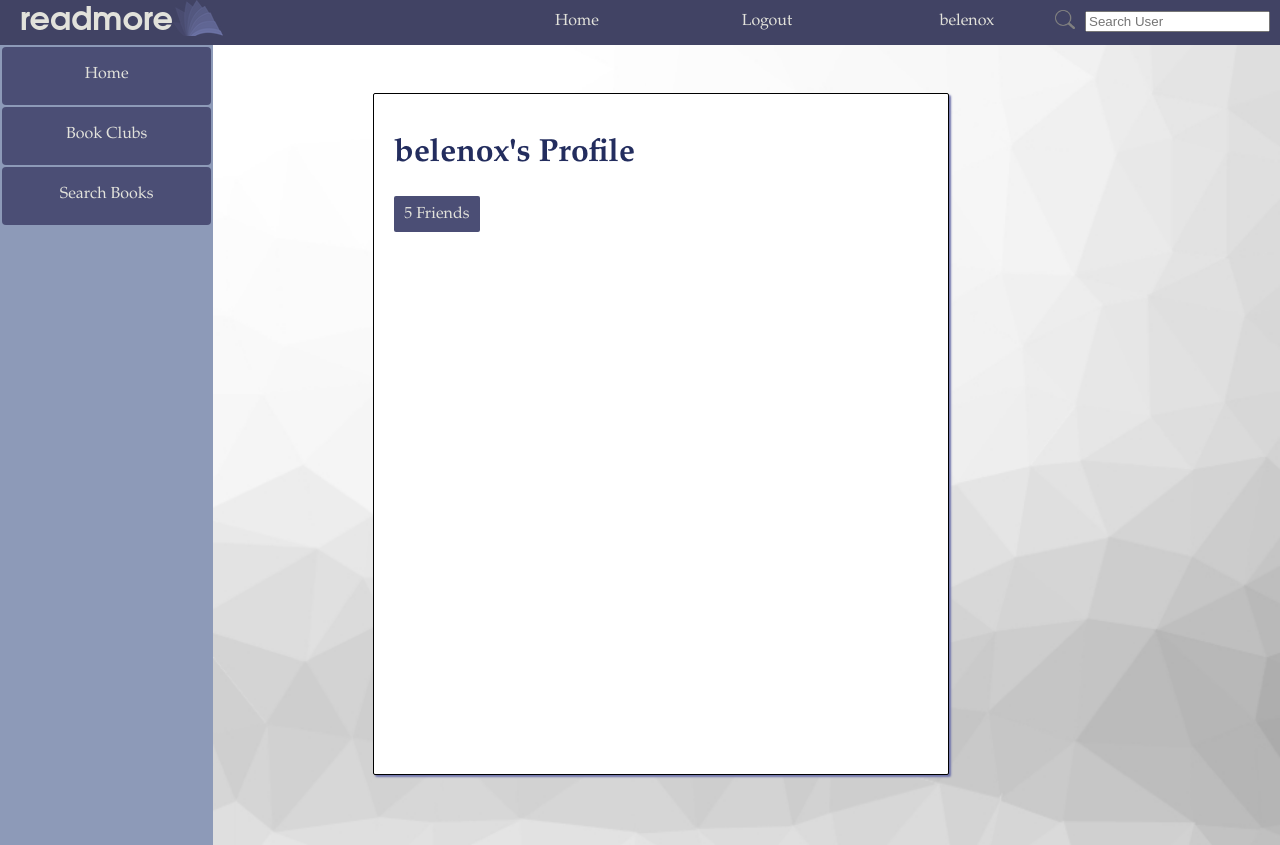
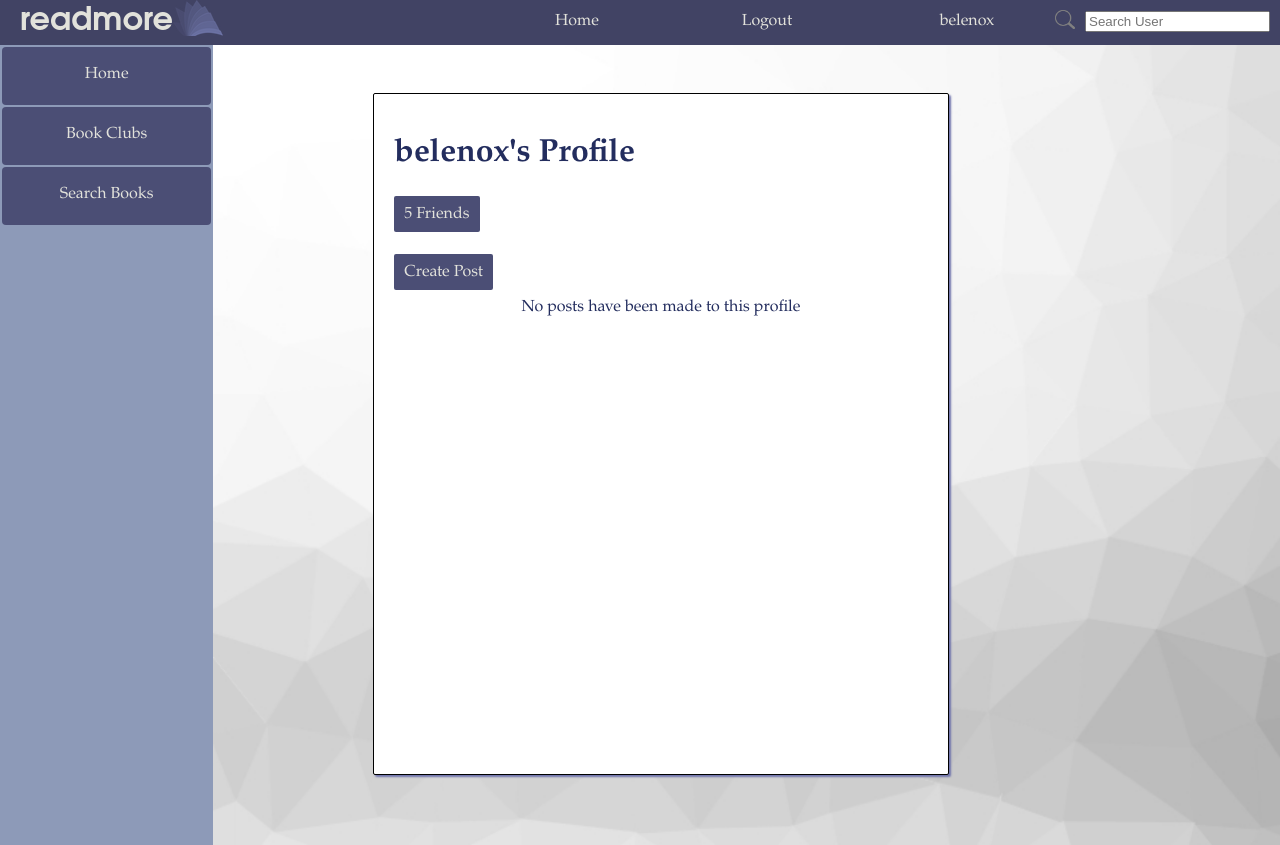
Before and after one commit to benelenox/Readmore, a Django app: page /readmore/profile/1/ in a window 1280 px wide. Run offline with Django 3.2, Linux system fonts and the light colour scheme; a user stored in the database is signed in; data comes from the database, SQL or seed files in the repository.

Commit message:
Implemented user profile posts and fixed a couple bugs + Currently, users can post to their own profile and to the profiles of their friends * Fixed the "create a book club post" form erroring instead of telling the user when the form input is invalid * Fixed book club posts made after a post with an image causing visual errors due to a misplaced </div> tag

```diff
--- a/readmore_app/forms.py
+++ b/readmore_app/forms.py
@@ -6,6 +6,11 @@ import re
 from datetime import date, timedelta, datetime
 
 class club_post(forms.Form):
+    title = forms.CharField(widget=forms.TextInput(attrs={'size':50}), validators=[validators.RegexValidator(regex="^[a-zA-Z_\-0-9].{2,99}$", message="A valid post title must be provided.")])
+    image = forms.CharField(required=False, widget=forms.TextInput(attrs={'size':50}))
+    text = forms.CharField(widget=forms.Textarea(attrs={'cols': 50, 'style': 'resize: vertical;'}), required=False)
+
+class profile_post(forms.Form):
     title = forms.CharField(widget=forms.TextInput(attrs={'size':50}), validators=[validators.RegexValidator(regex="^[a-zA-Z_\-0-9].{2,99}$", message="A valid post title must be provided.")])
     image = forms.CharField(required=False, widget=forms.TextInput(attrs={'size':50}))
     text = forms.CharField(widget=forms.Textarea(attrs={'cols': 50, 'style': 'resize: vertical;'}), required=False)
--- a/readmore_app/models.py
+++ b/readmore_app/models.py
@@ -70,5 +70,8 @@ class Post(models.Model):
 class ClubPost(Post):
     post_club = models.ForeignKey(Club, on_delete=models.CASCADE)
 
+class ProfilePost(Post):
+    post_profile_user = models.ForeignKey(UserExt, on_delete=models.CASCADE)
+
 class Comment(Post):
     post_parent = models.ForeignKey(Post, on_delete=models.CASCADE, related_name="comments")
--- a/readmore_app/templates/readmore_app/club_home.html
+++ b/readmore_app/templates/readmore_app/club_home.html
@@ -52,8 +52,8 @@ Readmore - {{ club.club_name }}
                 {% if post.post_text %}
                 <div class="post_text">
                 <p>{{ post.post_text }}</p>
+                </div>
                 {% endif %}
-                </div>
             </div>
         {% endfor %}
     {% endif %}
--- a/readmore_app/templates/readmore_app/profile.html
+++ b/readmore_app/templates/readmore_app/profile.html
@@ -21,6 +21,39 @@ Readmore - {{ profile_user.username }}'s Profile
     <a href="{% url 'readmore_app:friend_list' profile_user.id %}" id="friendinfo" class="anchor_button">{{ profile_user.user_friends.all.count }} Friends</a>
     </div>
     <!-- Implement User bio -->
+    <div>
+        {% if real_user == profile_user or real_user in profile_user.user_friends.all %}
+        <p><a href="{% url 'readmore_app:create_profile_post' profile_user.id %}" class="anchor_button">Create Post</a></p>
+        {% endif %}
+    </div>
+    <center>
+    <div class="postlist">
+    {% if not profile_posts %}
+        <p>No posts have been made to this profile</p>
+    {% else %}
+        {% for post in profile_posts %}
+            <div class="clubpost">
+                <span class="likes">
+                    <span id="nlikes{{ post.post_id }}">{{ post.post_likes.count }}</span>
+                    <input id="likeimage{{post.post_id}}" onclick="doLike({{post.post_id}});" style="width: 20px;" type="image" src="{% if real_user in post.post_likes.all %}{% static 'readmore_app/thumbs_up.png' %}{% else %}{% static 'readmore_app/thumbs_up_gray.png' %}{% endif %}" />
+                </span>
+                <h2 style="margin: 10px;">{{ post.post_title }}</h2>
+                <h5 style="margin: 2px;">Post By: <a href="{% url 'readmore_app:profile' post.post_user.id %}">{{ post.post_user.username }}</a></h5>
+                <h6 style="margin: 2px;">{{ post.post_date|date:"m/d/Y h:i:s A" }}</h6>
+                {% if post.post_img %}
+                <img style="max-width: 500px;" src="{{ post.post_img }}"/>
+                {% endif %}
+                {% if post.post_text %}
+                <div class="post_text">
+                <p>{{ post.post_text }}</p>
+                </div>
+                {% endif %}
+            </div>
+        {% endfor %}
+    {% endif %}
+    </div>
+    </center>
+</div>
 {% endblock %}
 
 {% block js %}
@@ -65,4 +98,20 @@ function friend(user_id, type) {
     }, 500);
 }
 
+function doLike(post_id) {
+    const image = document.getElementById("likeimage" + post_id);
+    const nlikes = document.getElementById("nlikes" + post_id);
+    const xhrlike = new XMLHttpRequest();
+    xhrlike.onload = function() {
+        [new_image, num_likes] = this.responseText.split(' ');
+        if (new_image == "unlike") {
+            image.src = "/static/readmore_app/thumbs_up_gray.png";
+        } else if (new_image == "like") {
+            image.src = "/static/readmore_app/thumbs_up.png";
+        }
+        nlikes.innerHTML = num_likes;
+    }
+    xhrlike.open("GET", `/readmore/ajax/dolike/${post_id}/`);
+    xhrlike.send();
+}
 {% endblock %}
--- a/readmore_app/urls.py
+++ b/readmore_app/urls.py
@@ -21,6 +21,7 @@ urlpatterns = [
     path('search_book/', views.search_book, name="search_book"),
     path('club_library/<int:club_id>/', views.club_library, name="club_library"),
     path('create_club_post/<int:club_id>/', views.create_club_post, name="create_club_post"),
+    path('create_profile_post/<int:profile_id>/', views.create_profile_post, name="create_profile_post"),
 	path('reading_log/', views.reading_log, name='reading_log'),
     path('view_post/<int:post_id>/', views.view_post, name='view_post'),
 ]
--- a/readmore_app/views.py
+++ b/readmore_app/views.py
@@ -5,9 +5,9 @@ from django.views.decorators.csrf import csrf_exempt
 from django.shortcuts import render, redirect, get_object_or_404
 from django.urls import reverse
 from django.http import HttpResponse, HttpResponseRedirect, Http404
-from .models import UserExt, Notification, Club, ClubChat, ClubBook, ClubPost, ReadingLogBook
+from .models import UserExt, Notification, Club, ClubChat, ClubBook, ClubPost, ReadingLogBook, ProfilePost, Post
 from .pseudomodels import Book
-from .forms import register as regform, login as loginform, club as clubform, club_post as clubpostform, reading_log as readinglogform
+from .forms import register as regform, login as loginform, club as clubform, club_post as clubpostform, reading_log as readinglogform, profile_post as profilepostform
 from django.contrib.auth import authenticate, login as log_in, logout as log_out
 
 def friend_list(request, profile_id):
@@ -22,9 +22,36 @@ def profile(request, profile_id):
     profile_user = get_object_or_404(UserExt, id=profile_id)
     if request.user.is_authenticated:
         real_user = UserExt.objects.get(pk=request.user.id)
-        return render(request, "readmore_app/profile.html", {'real_user': real_user, 'profile_user': profile_user})
+        profile_posts = ProfilePost.objects.filter(post_profile_user = profile_user).order_by('-post_date')
+        return render(request, "readmore_app/profile.html", {'real_user': real_user, 'profile_user': profile_user, 'profile_posts': profile_posts})
     else:
         return render(request, "readmore_app/profile.html", {'profile_user': profile_user})
+
+def create_profile_post(request, profile_id):
+    if request.user.is_authenticated:
+        real_user = UserExt.objects.get(pk=request.user.id)
+        profile_user = get_object_or_404(UserExt, id=profile_id)
+        form = profilepostform()
+        if real_user != profile_user and real_user not in profile_user.user_friends.all():
+            return redirect(reverse("readmore_app:index"))
+        if request.method != 'POST':
+            return render(request, 'readmore_app/create_profile_post.html', {'form': form, 'profile_user': profile_user})
+        else:
+            form = profilepostform(request.POST)
+            if form.is_valid():
+                new_post = ProfilePost()
+                new_post.post_user = real_user
+                new_post.post_title = form.cleaned_data['title']
+                new_post.post_text = form.cleaned_data['text']
+                new_post.post_img = form.cleaned_data['image']
+                new_post.post_date = datetime.now()
+                new_post.post_profile_user = profile_user
+                new_post.save()
+                return redirect(reverse('readmore_app:profile', kwargs={'profile_id': profile_user.id}))
+            else:
+                return render(request, 'readmore_app/create_profile_post.html', {'form': form, 'profile_user': profile_user})
+    else:
+        return redirect(reverse("readmore_app:login"))
 
 def notifications(request):
     notifications = Notification.objects.filter(notification_user = UserExt.objects.get(pk=request.user.id)).order_by('-notification_time')
@@ -237,6 +264,8 @@ def create_club_post(request, club_id):
                 new_post.post_club = club
                 new_post.save()
                 return redirect(reverse('readmore_app:club', kwargs={'club_id': club.club_id}))
+            else:
+                return render(request, 'readmore_app/create_club_post.html', {'form': form, 'club': club})
     else:
         return redirect(reverse("readmore_app:login"))
 
@@ -273,7 +302,7 @@ def reading_log(request):
 def view_post(request, post_id):
     if request.user.is_authenticated:
         real_user = UserExt.objects.get(pk=request.user.id)
-        post = get_object_or_404(ClubPost, post_id=post_id)
+        post = get_object_or_404(Post, post_id=post_id)
         return render(request, "readmore_app/view_post.html", {'real_user': real_user, 'post': post})
     else:
         return redirect(reverse("readmore_app:login"))
@@ -470,7 +499,7 @@ def remove_from_library(request, club_id, club_book_id):
 
 def do_like(request, post_id):
     real_user = UserExt.objects.get(pk=request.user.id)
-    post = ClubPost.objects.get(pk=post_id)
+    post = Post.objects.get(pk=post_id)
     if real_user in post.post_likes.all():
         post.post_likes.remove(real_user)
         post.save()
```
Also changed, not shown: readmore_app/templates/readmore_app/create_profile_post.html (added, +20 -0 lines), readmore_app/migrations/0015_profilepost.py (added).
